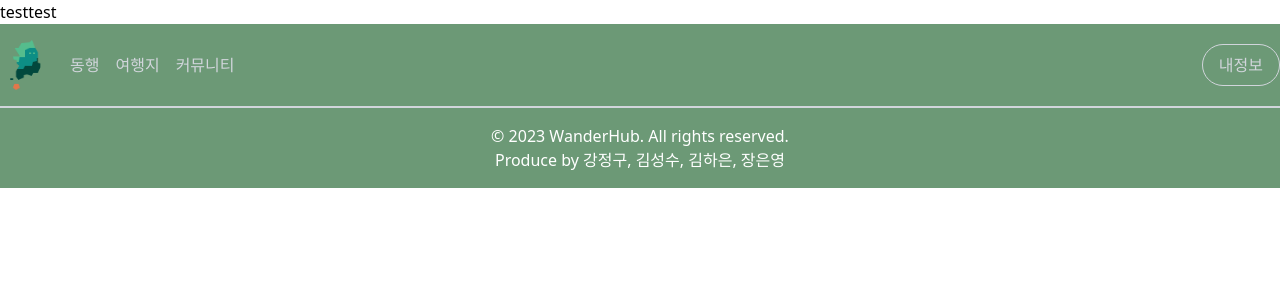
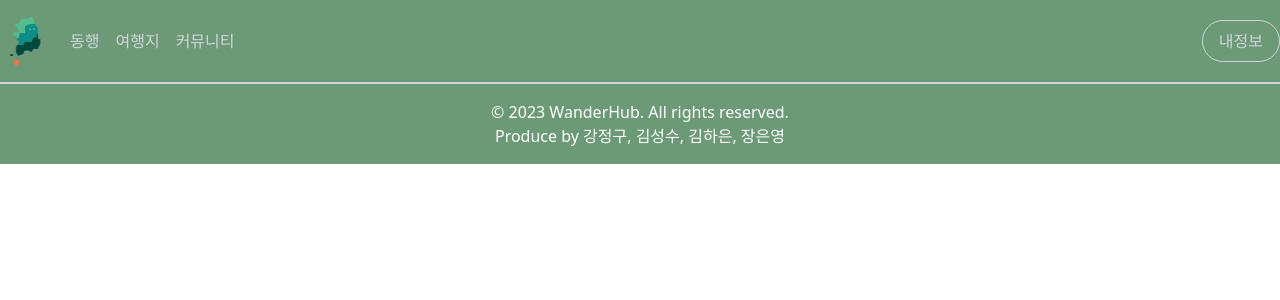
Before and after one commit to jjangeunyeong/WanderHub, a React (Vite) app: page / in a window 1280 px wide. Shown: the top 300 px of the page. Built offline with nearby package versions, Linux system fonts and the light colour scheme.

Commit message:
feat : main 수정

```diff
--- a/src/components/Pages/Main/Main.tsx
+++ b/src/components/Pages/Main/Main.tsx
@@ -5,7 +5,6 @@ import React from 'react';
 const MainPage = () => {
   return (
     <>
-      testtest
       <Header />
       <Footer />
     </>
```
